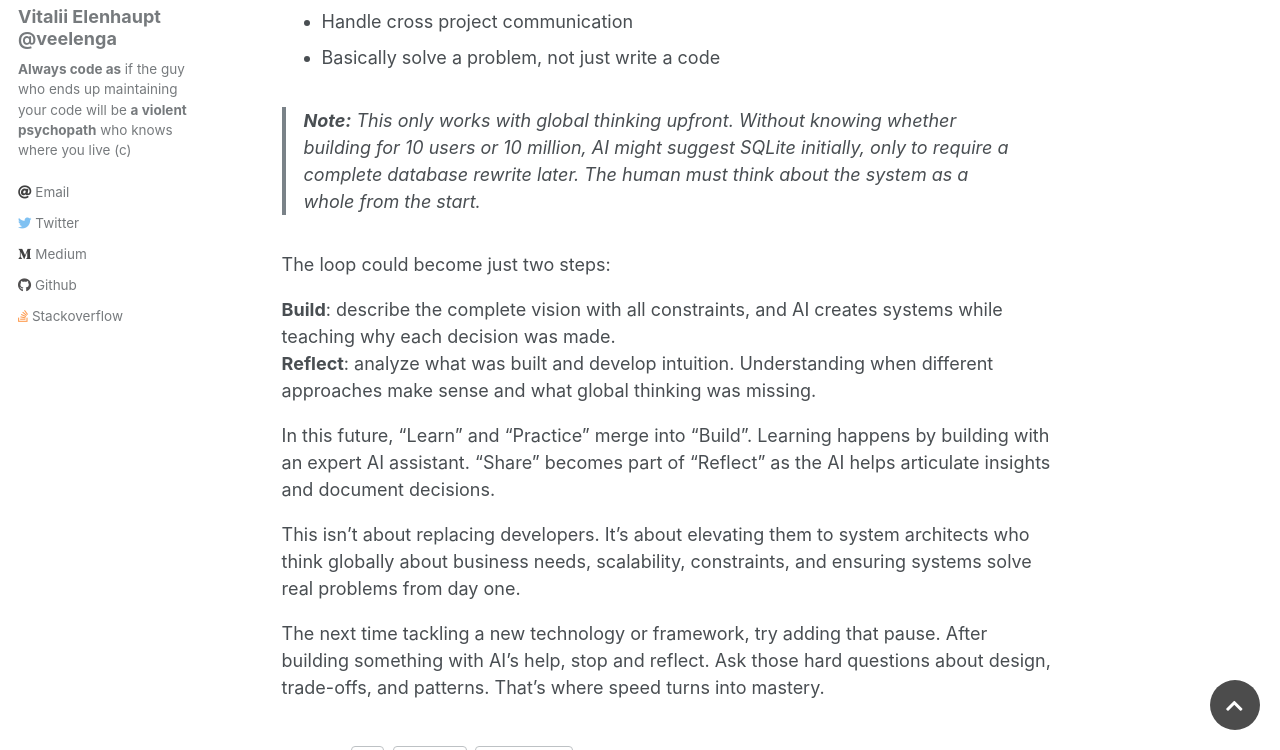
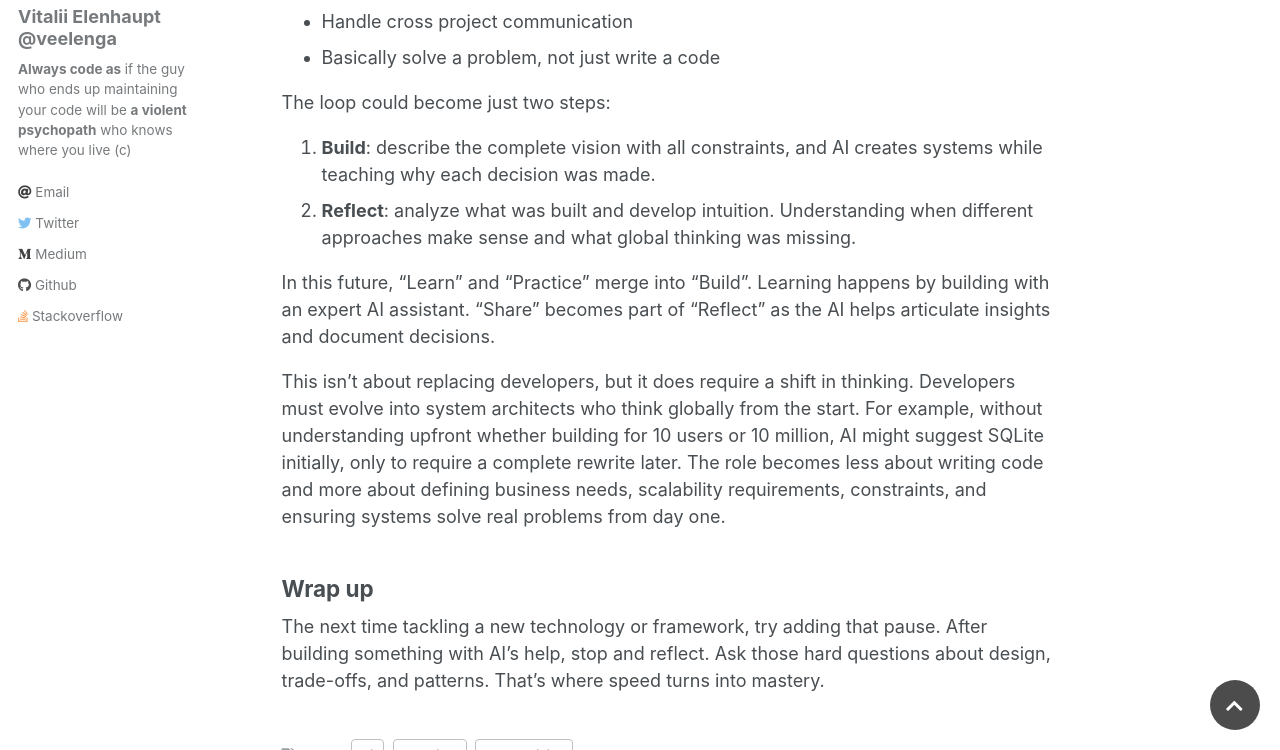
Before and after one commit to veelenga/veelenga.github.io, a Jekyll site: the page built from _posts/2025-10-05-the-learning-loop.markdown, in a window 1280 px wide and 900 px high, scrolled down 3219 px, cut to the strip 150-900 px from the top of the window. Built offline with Jekyll 4.4.1, drawn with Linux system fonts in a browser that asks for light colours; comment, search, counter and statistics services are not loaded.

Commit message:
Improve styling and wording

```diff
--- a/_posts/2025-10-05-the-learning-loop.markdown
+++ b/_posts/2025-10-05-the-learning-loop.markdown
@@ -92,13 +92,16 @@ Reflection in this context means analyzing the decisions:
 - Where else have similar problems appeared?
 - How would experienced developers approach this?
 
-> **Note:** Reflection isn't new. Learning science calls it [metacognition](https://en.wikipedia.org/wiki/Metacognition) or [deliberate practice](https://en.wikipedia.org/wiki/Practice_(learning_method)#Deliberate_practice) with reflection. Experienced developers already do this naturally. What's new is making it explicit and essential in the AI era, where speed can easily replace depth.
+> **Note:** Reflection isn't new.
+> Learning science calls it [metacognition](https://en.wikipedia.org/wiki/Metacognition) or [deliberate practice](https://en.wikipedia.org/wiki/Practice_(learning_method)#Deliberate_practice) with reflection.
+> Experienced developers already do this naturally. What's new is making it explicit and essential in the AI era, where speed can easily replace depth.
 
 ## The Future: Build → Reflect?
 
 As AI improves, the loop might compress.
 
-Today, non-developers can use AI to build simple apps. But they hit walls fast. Can't integrate with existing systems, handle complex features, or build something that scales.
+Today, non-developers can use AI to build simple apps. But they hit walls fast.
+Can't integrate with existing systems, handle complex features, or build something that scales.
 
 Imagine that the future AI can:
 - Build complete systems while explaining every decision
@@ -107,15 +110,23 @@ Imagine that the future AI can:
 - Handle cross project communication
 - Basically solve a problem, not just write a code
 
-> **Note:** This only works with global thinking upfront. Without knowing whether building for 10 users or 10 million, AI might suggest SQLite initially, only to require a complete database rewrite later. The human must think about the system as a whole from the start.
-
 The loop could become just two steps:
 
-**Build**: describe the complete vision with all constraints, and AI creates systems while teaching why each decision was made. <br>
-**Reflect**: analyze what was built and develop intuition. Understanding when different approaches make sense and what global thinking was missing. <br>
+1. **Build**: describe the complete vision with all constraints, and AI creates systems while teaching why each decision was made.
+2. **Reflect**: analyze what was built and develop intuition. Understanding when different approaches make sense and what global thinking was missing.
 
-In this future, "Learn" and "Practice" merge into "Build". Learning happens by building with an expert AI assistant. "Share" becomes part of "Reflect" as the AI helps articulate insights and document decisions.
+In this future, "Learn" and "Practice" merge into "Build".
+Learning happens by building with an expert AI assistant.
+"Share" becomes part of "Reflect" as the AI helps articulate insights and document decisions.
 
-This isn't about replacing developers. It's about elevating them to system architects who think globally about business needs, scalability, constraints, and ensuring systems solve real problems from day one.
+This isn't about replacing developers, but it does require a shift in thinking.
+Developers must evolve into system architects who think globally from the start.
+For example, without understanding upfront whether building for 10 users or 10 million, AI might suggest SQLite initially, only to require a complete rewrite later.
+The role becomes less about writing code and more about defining business needs, scalability requirements, constraints, and ensuring systems solve real problems from day one.
 
-The next time tackling a new technology or framework, try adding that pause. After building something with AI's help, stop and reflect. Ask those hard questions about design, trade-offs, and patterns. That's where speed turns into mastery.
+## Wrap up
+
+The next time tackling a new technology or framework, try adding that pause.
+After building something with AI's help, stop and reflect.
+Ask those hard questions about design, trade-offs, and patterns.
+That's where speed turns into mastery.
```
